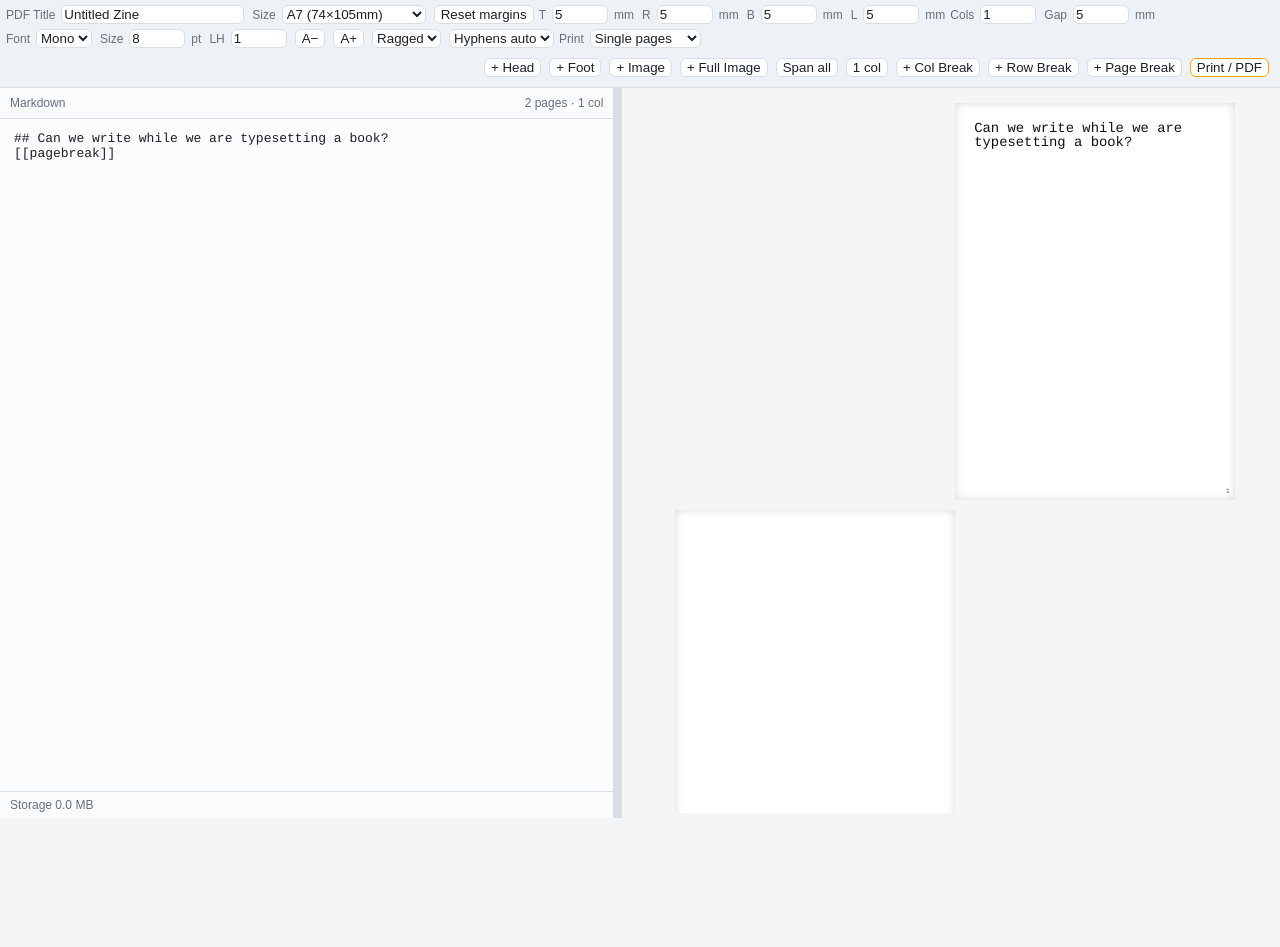
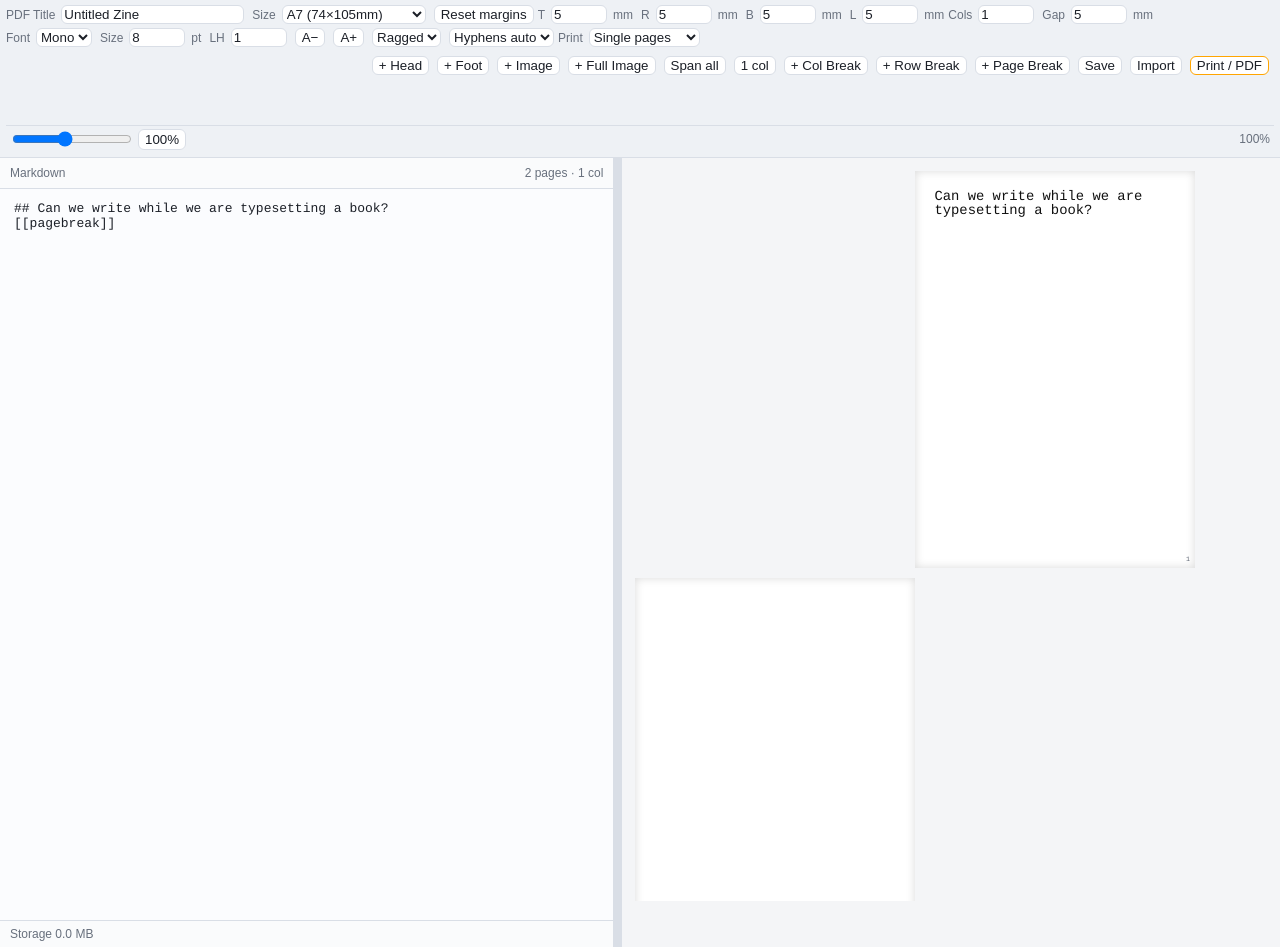
Before and after one commit to sinanatra/writing-while-typesetting, a Svelte app: page / in a window 1280 px wide. Before the commit the page ends 818 px from the top, so only its background shows below. Built offline with nearby package versions, Linux system fonts and the light colour scheme.

Commit message:
refactor css, save import

```diff
--- a/src/App.svelte
+++ b/src/App.svelte
@@ -5,6 +5,7 @@
   import { preprocess_markdown } from "./lib/markers";
   import { paginate } from "./lib/paginate";
   import { inject_print_css } from "./lib/print_css";
+  import { export_book, import_book_from_file } from "./lib/save_import.js";
   import {
     save_image_to_idb,
     hydrate_html,
@@ -32,6 +33,17 @@
   let hyphens = localStorage.getItem("zine:hyphens") ?? "auto";
   let print_mode = localStorage.getItem("zine:print_mode") ?? "pages";
   let spread_gutter = Number(localStorage.getItem("zine:spread_gutter") ?? 6);
+  let preview_zoom = Number(localStorage.getItem("zine:zoom") ?? 100);
+  $: localStorage.setItem("zine:zoom", String(preview_zoom));
+
+  let hydrated_html = "";
+  let pages = [];
+  let sheets = [];
+  let measurer_el;
+  let storage_text = "";
+  let run_heads = [];
+  let run_foots = [];
+  $: zoom_scale = Math.max(10, Math.min(400, preview_zoom)) / 100;
 
   $: localStorage.setItem("zine:title", title);
   $: localStorage.setItem("zine:page_size", page_size);
@@ -90,13 +102,31 @@
   `;
 
   $: full_content_html = preprocess_markdown(markdown);
-  let hydrated_html = "";
-  let pages = [];
-  let sheets = [];
-  let measurer_el;
-  let storage_text = "";
-  let run_heads = [];
-  let run_foots = [];
+
+  function on_import_book(e) {
+    const file = e.target?.files?.[0];
+    if (file)
+      import_book_from_file(
+        file,
+        {
+          title: (v) => (title = v ?? title),
+          page_size: (v) => (page_size = v ?? page_size),
+          margins: (v) => (margins = v ?? margins),
+          markdown: (v) => (markdown = v ?? markdown),
+          columns: (v) => (columns = v ?? columns),
+          column_gap: (v) => (column_gap = v ?? column_gap),
+          font_family: (v) => (font_family = v ?? font_family),
+          base_font_pt: (v) => (base_font_pt = v ?? base_font_pt),
+          line_height: (v) => (line_height = v ?? line_height),
+          justify: (v) => (justify = v ?? justify),
+          hyphens: (v) => (hyphens = v ?? hyphens),
+          print_mode: (v) => (print_mode = v ?? print_mode),
+          spread_gutter: (v) => (spread_gutter = v ?? spread_gutter),
+          left_percent: (v) => (left_percent = v ?? left_percent),
+        },
+        rerender
+      );
+  }
 
   async function refresh_storage_text() {
     const usage = await current_usage_mb();
@@ -488,7 +518,45 @@
     <button on:click={insert_row_break}>+ Row Break</button>
     <button on:click={insert_page_break}>+ Page Break</button>
 
+    <button
+      on:click={() =>
+        export_book({
+          title,
+          page_size,
+          margins,
+          markdown,
+          columns,
+          column_gap,
+          font_family,
+          base_font_pt,
+          line_height,
+          justify,
+          hyphens,
+          print_mode,
+          spread_gutter,
+          left_percent,
+        })}>Save</button
+    >
+
+    <input
+      id="import_book"
+      type="file"
+      accept="application/json"
+      style="display:none"
+      on:change={on_import_book}
+    />
+    <button on:click={() => document.getElementById("import_book").click()}>
+      Import
+    </button>
+
     <button class="primary" on:click={print_pdf}>Print / PDF</button>
+  </div>
+
+  <div class="zoombar">
+    <input type="range" min="25" max="200" step="5" bind:value={preview_zoom} />
+
+    <button type="button" on:click={() => (preview_zoom = 100)}>100%</button>
+    <span class="zoomval">{Math.round(preview_zoom)}%</span>
   </div>
 </div>
 
@@ -522,7 +590,11 @@
     <div id="measurer" bind:this={measurer_el} style={measurer_style}>
       {@html hydrated_html}
     </div>
-
+    <div class="spreads-viewport">
+      <div
+        class="spreads-scale"
+        style={`transform:scale(${zoom_scale}); transform-origin: top left;`}
+      >
         <div class="spreads">
           {#each pages as page_html, i}
             <div class="page" style={page_style}>
@@ -540,6 +612,8 @@
               </div>
             </div>
           {/each}
+        </div>
+      </div>
     </div>
 
     <div id="print-root" aria-hidden="true" style="display:none">
--- a/src/app.css
+++ b/src/app.css
@@ -5,6 +5,24 @@
   --muted: #68707d;
   --accent: orange;
   --border: #d9dee6;
+
+  --chrome-h: 54px;
+  --pad-xxs: 2px;
+  --pad-xs: 4px;
+  --pad-s: 5px;
+  --pad-m: 8px;
+  --gap-s: 4px;
+  --gap-m: 8px;
+  --gap-l: 10px;
+
+  --ui-font: Arial, Helvetica, sans-serif;
+  --ui-size: 12px;
+  --mono: ui-monospace, Courier, monospace;
+
+  --run-font-size: 5pt;
+  --run-color: #5e6673;
+  --page-num-offset: 4pt;
+
   --grid-accent-1: rgba(255, 240, 171, 0.5);
   --grid-accent-2: rgba(173, 216, 255, 0.35);
 }
@@ -14,7 +32,6 @@
   -ms-overflow-style: none;
   scrollbar-width: none;
 }
-
 *::-webkit-scrollbar {
   display: none;
 }
@@ -24,12 +41,10 @@ body {
   height: 100%;
   margin: 0;
 }
-
 body {
   background: var(--bg);
   color: var(--ink);
-  font-family: Arial, Helvetica, sans-serif;
-  font-size: 12px;
+  font: var(--ui-size) var(--ui-font);
 }
 
 .topbar {
@@ -37,53 +52,46 @@ body {
   top: 0;
   z-index: 5;
   display: flex;
-  gap: 5px;
+  gap: var(--gap-s);
   align-items: center;
   flex-wrap: wrap;
-  padding: 5px 6px;
+  padding: var(--pad-s) 6px;
   background: #eef1f5;
   border-bottom: 1px solid var(--border);
 }
-
 .topbar .group {
   display: inline-flex;
-  gap: 8px;
+  gap: var(--gap-m);
   align-items: center;
 }
-
 .topbar .group.right {
   margin-left: auto;
 }
 
 .topbar label {
-  font-size: 12px;
+  font-size: var(--ui-size);
   color: var(--muted);
   display: inline-flex;
   align-items: center;
   gap: 6px;
 }
 
-.topbar input,
-.topbar select,
-.topbar button {
+.topbar :is(input, select, button) {
   background: var(--panel);
   color: var(--ink);
   border: 1px solid var(--border);
   border-radius: 6px;
-
   cursor: pointer;
 }
-
 .topbar input[type="number"] {
   width: 56px;
 }
-
 .topbar button.primary {
   border-color: var(--accent);
 }
 
 .workspace {
-  height: calc(100% - 54px);
+  height: calc(100% - var(--chrome-h));
   display: grid;
   grid-template-columns: 48% 2px 1fr;
   overflow: hidden;
@@ -92,21 +100,21 @@ body {
 .left {
   background: var(--panel);
   border-right: 1px solid var(--border);
-  overflow-y: auto;
-  overflow-x: hidden;
+  overflow: auto hidden;
   display: flex;
   flex-direction: column;
 }
 
 .splitter {
   cursor: col-resize;
-  background-color: var(--border);
+  background: var(--border);
 }
 
 .right {
-  padding: 5px;
-  overflow-y: auto;
-  overflow-x: hidden;
+  position: relative;
+  padding: var(--pad-s);
+  padding-bottom: 46px;
+  overflow: hidden;
 }
 
 .editor {
@@ -116,7 +124,6 @@ body {
   display: grid;
   grid-template-rows: auto 1fr auto;
 }
-
 .editor .header {
   padding: 8px 10px;
   color: var(--muted);
@@ -126,7 +133,6 @@ body {
   justify-content: space-between;
   background: #fafbfc;
 }
-
 .editor textarea {
   width: 100%;
   height: 100%;
@@ -137,54 +143,142 @@ body {
   border: none;
   outline: none;
   font-size: 13px;
-  font-family: ui-monospace, Courier, monospace;
+  font-family: var(--mono);
   tab-size: 2;
 }
-
 .editor .hint {
   border-top: 1px solid var(--border);
   padding: 6px 10px;
-  font-size: 12px;
+  font-size: var(--ui-size);
   color: var(--muted);
   background: #fafbfc;
 }
-
 .editor .hint.storage-indicator {
   display: flex;
   align-items: center;
   justify-content: space-between;
 }
 
+.spreads-viewport {
+  overflow: auto;
+  max-height: calc(100dvh - var(--chrome-h) - var(--pad-m));
+  padding: var(--pad-m);
+}
+.spreads-scale {
+  width: max-content;
+  height: max-content;
+  transform-origin: top left;
+}
 .spreads {
   display: grid;
   grid-template-columns: 1fr 1fr;
-  gap: 10px 0;
-  padding: 10px;
-  max-width: fit-content;
-  margin: 0 auto;
-  overflow: scroll;
-  height: 90dvh;
+  gap: var(--gap-l) 0;
+  width: max-content;
 }
-
 .spreads .page:first-child {
   grid-column: 2;
 }
 
+.zoombar {
+  position: sticky;
+  bottom: 0;
+  z-index: 5;
+  display: inline-flex;
+  align-items: center;
+  gap: var(--gap-s);
+  width: 100%;
+  padding: var(--pad-xxs) var(--pad-xs);
+  background: rgba(238, 241, 245, 0.95);
+  border-top: 1px solid var(--border);
+}
+.zoombar input[type="range"] {
+  width: 120px;
+}
+.zoombar button {
+  background: var(--panel);
+  color: var(--ink);
+  border: 1px solid var(--border);
+  border-radius: 6px;
+  padding: 2px 6px;
+  cursor: pointer;
+}
+.zoombar .zoomval {
+  margin-left: auto;
+  color: var(--muted);
+  font-size: var(--ui-size);
+}
+
 .page {
+  position: relative;
   background: #fff;
   color: #111;
   box-shadow: inset 0 0 10px rgba(0, 0, 0, 0.15);
-  position: relative;
   overflow: hidden;
   display: flex;
   flex-direction: column;
 }
-
 .page-inner {
   width: 100%;
   height: 100%;
   overflow: hidden;
   column-fill: auto;
+}
+
+.page-running-header,
+.page-running-footer,
+.page-number,
+.print-page-number,
+.print-running-header,
+.print-running-footer {
+  font-family: inherit !important;
+  color: var(--run-color);
+  font-size: var(--run-font-size);
+  line-height: 1;
+  pointer-events: none;
+}
+
+.page-running-header,
+.print-running-header {
+  position: absolute;
+  left: 0;
+  right: 0;
+  text-align: center;
+}
+.page-running-footer,
+.print-running-footer {
+  position: absolute;
+  left: 0;
+  right: 0;
+  text-align: center;
+}
+
+.page-running-header {
+  top: 4px;
+}
+.page-running-footer {
+  bottom: 4px;
+}
+.print-running-header {
+  top: 1mm;
+}
+.print-running-footer {
+  bottom: 1mm;
+}
+
+.page-number,
+.print-page-number {
+  position: absolute;
+  bottom: var(--page-num-offset);
+}
+.page-number.lef,
+.print-page-number.lef {
+  left: var(--page-num-offset);
+  text-align: left;
+}
+.page-number.rig,
+.print-page-number.rig {
+  right: var(--page-num-offset);
+  text-align: right;
 }
 
 .page-footer {
@@ -193,8 +287,8 @@ body {
   left: 0;
   right: 0;
   text-align: center;
-  font-size: 5pt;
-  color: #5e6673;
+  font-size: var(--run-font-size);
+  color: var(--run-color);
   height: calc(var(--margin-bottom, 20) * 1px * 0.9);
   line-height: calc(var(--margin-bottom, 20) * 1px * 1.5);
 }
@@ -202,58 +296,50 @@ body {
 .preview :where(h1, h2, h3, h4) {
   margin: 0 0 0.6em 0;
   font-weight: 400;
-
   break-after: avoid;
 }
-
 .preview h1 {
   font-size: 1.8em;
 }
-
 .preview h2 {
   font-size: 1.3em;
 }
-
 .preview h3 {
   font-size: 1.1em;
 }
-
-.preview p,
-.preview li {
+.preview :is(p, li) {
   font-size: 1em;
 }
-
 .preview p {
   margin: 0 0 0.75em 0;
 }
-
-.preview ul,
-.preview ol {
+.preview :is(ul, ol) {
   margin: 0.5em 0 0.75em 1.25em;
 }
-
 .preview blockquote {
   margin: 0.75em 0;
   padding: 0.6em 0.9em;
-  color: #999999;
+  color: #999;
   break-inside: avoid;
 }
-
 .preview img {
   max-width: 100%;
   display: block;
   break-inside: avoid;
 }
-
 .preview div:not(.force-colbreak) {
   margin-bottom: 1ch;
 }
 
-.full {
+.full,
+.span-all,
+.cols {
   column-span: all;
   break-inside: avoid;
-  padding-top: 1rem;
-  padding-bottom: 1rem;
+  width: 100%;
+}
+.cols {
+  column-gap: var(--column-gap, 1em);
 }
 
 .force-colbreak {
@@ -264,7 +350,6 @@ body {
   margin: 0 !important;
   padding: 0 !important;
 }
-
 .force-rowbreak {
   display: block;
   width: 100%;
@@ -272,50 +357,15 @@ body {
   break-inside: avoid;
 }
 
-.span-all {
-  column-span: all;
-  break-inside: avoid;
-  width: 100%;
-}
-
-#measurer {
-  position: absolute;
-  left: -99999px;
-  top: 0;
-  opacity: 0;
-  pointer-events: none;
-}
-#print-root .print-inner.fullpage {
-  padding: 0 !important;
-  column-count: 1 !important;
-  column-gap: 0 !important;
-}
-
-#print-root .print-inner.fullpage .img-page {
-  display: block !important;
-  width: 100% !important;
-  height: 100% !important;
-  margin: 0 !important;
-  object-fit: cover !important;
-  column-span: all !important;
-  break-inside: avoid !important;
-}
-
-#print-root .print-inner {
-  width: 100%;
-  height: 100%;
-  overflow: hidden;
-}
-
 .page-inner > :first-child,
 #print-root .print-inner > :first-child {
   margin-top: 0 !important;
 }
 
-.page-inner :where(h1, h2, h3, h4, h5, h6, p, ul, ol, blockquote):first-child,
+.page-inner :is(h1, h2, h3, h4, h5, h6, p, ul, ol, blockquote):first-child,
 #print-root
   .print-inner
-  :where(h1, h2, h3, h4, h5, h6, p, ul, ol, blockquote):first-child {
+  :is(h1, h2, h3, h4, h5, h6, p, ul, ol, blockquote):first-child {
   margin-top: 0 !important;
 }
 
@@ -335,13 +385,11 @@ body {
   column-span: all;
   padding: 0 !important;
 }
-
 .page-inner.fullpage {
   padding: 0 !important;
   column-count: 1 !important;
   column-gap: 0 !important;
 }
-
 .page-inner.fullpage .img-page {
   display: block !important;
   width: 100% !important;
@@ -351,93 +399,6 @@ body {
   column-span: all !important;
   break-inside: avoid !important;
   padding: 0 !important;
-}
-
-.span-all {
-  column-span: all;
-  break-inside: avoid;
-  width: 100%;
-}
-
-.cols {
-  column-span: all;
-  break-inside: avoid;
-  width: 100%;
-  column-gap: var(--column-gap, 1em);
-}
-
-.page-running-header,
-.page-running-footer {
-  position: absolute;
-  left: 0;
-  right: 0;
-  color: #5e6673;
-  font-size: 5pt;
-  text-align: center;
-  pointer-events: none;
-}
-
-.page-running-header {
-  top: 4px;
-}
-
-.page-running-footer {
-  bottom: 4px;
-}
-
-.print-running-header,
-.print-running-footer {
-  position: absolute;
-  left: 0;
-  right: 0;
-  color: #5e6673;
-  font-size: 5pt;
-  text-align: center;
-}
-
-.print-running-header {
-  top: 1mm;
-}
-.print-running-footer {
-  bottom: 1mm;
-}
-
-.page-running-header,
-.page-running-footer,
-.page-number,
-.print-page-number,
-.print-running-header,
-.print-running-footer {
-  font-family: inherit !important; /* inherit from page-inner */
-}
-
-.page {
-  position: relative;
-}
-.print-page {
-  position: relative;
-}
-
-.page-number,
-.print-page-number {
-  position: absolute;
-  bottom: 4pt;
-  color: #5e6673;
-  font-size: 5pt;
-  line-height: 1;
-  pointer-events: none;
-}
-
-.page-number.lef,
-.print-page-number.lef {
-  left: 4pt;
-  text-align: left;
-}
-
-.page-number.rig,
-.print-page-number.rig {
-  right: 4pt;
-  text-align: right;
 }
 
 .print-sheet {
@@ -450,24 +411,6 @@ body {
 .print-inner {
   position: relative;
   z-index: 1;
-}
-
-.print-page-number {
-  position: absolute;
-  bottom: 4pt;
-  color: #5e6673;
-  font-size: 5pt;
-  line-height: 1;
-  pointer-events: none;
-  z-index: 2;
-}
-.print-page-number.lef {
-  left: 3pt;
-  text-align: left;
-}
-.print-page-number.rig {
-  right: 3pt;
-  text-align: right;
 }
 
 @page {
@@ -493,7 +436,6 @@ body {
     overflow: visible !important;
     height: auto !important;
   }
-
   .right {
     padding: 0 !important;
     overflow: visible !important;
@@ -502,7 +444,6 @@ body {
   #print-root {
     display: block !important;
   }
-
   #print-root .print-sheet {
     display: flex !important;
     align-items: stretch;
@@ -510,40 +451,19 @@ body {
     margin: 0 auto !important;
     position: relative;
   }
-
   #print-root .print-page {
     position: relative;
     box-shadow: none !important;
     margin: 0 !important;
     overflow: visible !important;
   }
-
   #print-root .print-inner {
     position: relative;
     z-index: 1;
   }
-
-  .print-page-number {
-    position: absolute;
-    bottom: 4pt;
-    color: #5e6673;
-    font-size: 5pt;
-    line-height: 1;
-    pointer-events: none;
-    z-index: 2;
-  }
-  .print-page-number.lef {
-    left: 3pt;
-    text-align: left;
-  }
-  .print-page-number.rig {
-    right: 3pt;
-    text-align: right;
-  }
 }
 
-.page-inner .force-colbreak,
-.print-inner .force-colbreak {
+:is(.page-inner, .print-inner) .force-colbreak {
   break-before: column;
   -webkit-column-break-before: always;
   column-break-before: always;
@@ -551,29 +471,7 @@ body {
   margin: 0;
   padding: 0;
 }
-
-.page-inner
-  .force-colbreak
-  + :is(
-    h1,
-    h2,
-    h3,
-    h4,
-    h5,
-    h6,
-    p,
-    ul,
-    ol,
-    blockquote,
-    div,
-    section,
-    figure,
-    img
-  ) {
-  margin-top: 0 !important;
-}
-
-.print-inner
+:is(.page-inner, .print-inner)
   .force-colbreak
   + :is(
     h1,
--- /dev/null
+++ b/src/lib/save_import.js
@@ -0,0 +1,80 @@
+import { tick } from "svelte";
+
+export function slugify(s = "") {
+  return (
+    String(s)
+      .toLowerCase()
+      .replace(/[^a-z0-9]+/g, "-")
+      .replace(/(^-|-$)/g, "")
+      .slice(0, 80) || "book"
+  );
+}
+
+export function download_json(filename, obj) {
+  const blob = new Blob([JSON.stringify(obj, null, 2)], {
+    type: "application/json",
+  });
+  const url = URL.createObjectURL(blob);
+  const a = document.createElement("a");
+  a.href = url;
+  a.download = filename;
+  document.body.appendChild(a);
+  a.click();
+  a.remove();
+  URL.revokeObjectURL(url);
+}
+
+export function snapshot_state(state) {
+  return {
+    __type: "zine-book",
+    __version: 1,
+    savedAt: new Date().toISOString(),
+    ...state,
+  };
+}
+
+export function apply_state(s, setters) {
+  if (!s || (s.__type && s.__type !== "zine-book")) return;
+
+  setters.title(s.title);
+  setters.page_size(s.page_size);
+  setters.margins(s.margins);
+  setters.markdown(s.markdown);
+  setters.columns(Number(s.columns));
+  setters.column_gap(Number(s.column_gap));
+  setters.font_family(s.font_family);
+  setters.base_font_pt(Number(s.base_font_pt));
+  setters.line_height(Number(s.line_height));
+  setters.justify(s.justify);
+  setters.hyphens(s.hyphens);
+  setters.print_mode(s.print_mode);
+  setters.spread_gutter(Number(s.spread_gutter));
+
+  if (typeof s.left_percent === "number") {
+    setters.left_percent(Math.max(20, Math.min(80, s.left_percent)));
+  }
+}
+
+export function export_book(state) {
+  const data = snapshot_state(state);
+  download_json(`${slugify(state.title)}.zine.json`, data);
+}
+
+export async function import_book_from_file(file, setters, rerender) {
+  try {
+    const txt = await file.text();
+    const parsed = JSON.parse(txt);
+
+    const s = parsed && parsed.__type === "zine-book" ? parsed : parsed;
+    apply_state(s, setters);
+
+    await tick();
+    await rerender();
+  } catch (err) {
+    console.error(err);
+    alert("Import failed: invalid or corrupted file.");
+  } finally {
+    const el = document.getElementById("import_book");
+    if (el) el.value = "";
+  }
+}
```
Lines whose indentation alone changed are shown as unchanged.
